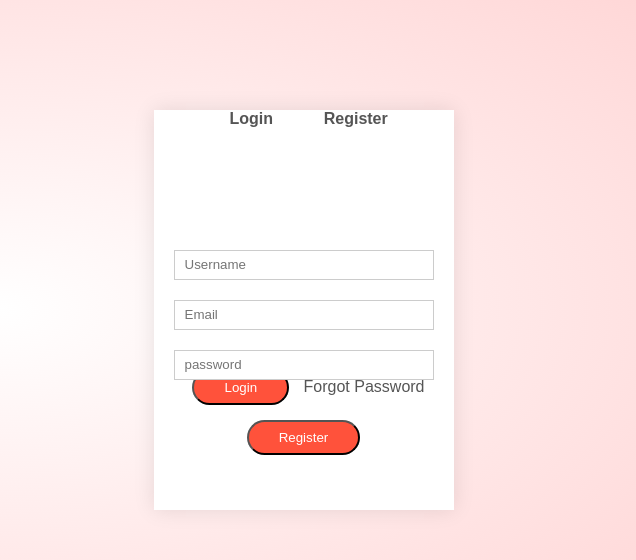
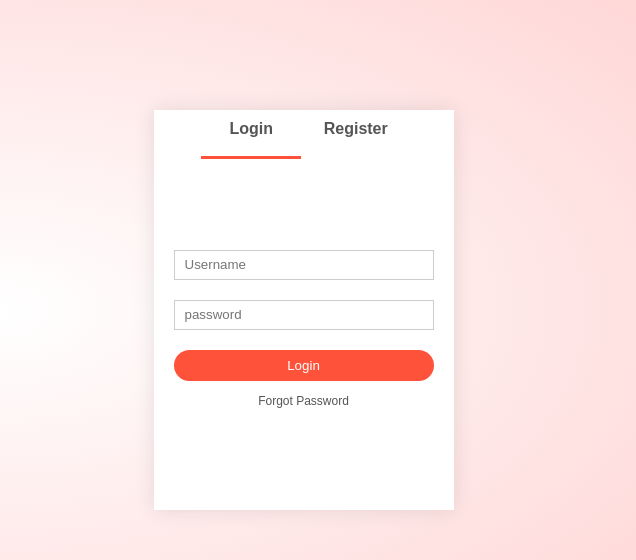
Before and after one commit to novapi01/ecom-repo-v2, a plain HTML site: page account.html in a window 1280 px wide. Both pictures are taken after a click on the element "Login". Shown: the part 103-663 px from the top of the page, 644-1280 px from the left. Drawn offline with Linux system fonts and the light colour scheme.

Commit message:
acc javascript addition

```diff
--- a/account.html
+++ b/account.html
@@ -43,16 +43,17 @@
       <div class="col-2">
         <div class="form-container">
           <div class="form-btn">
-            <span>Login</span>
-            <span>Register</span>
+            <span onclick="Login()">Login</span>
+            <span onclick="Register()">Register</span>
+            <hr id="Indicator">
           </div>
-          <form>
+          <form id="LoginForm">
             <input type="text" placeholder="Username">
             <input type="password" placeholder="password">
             <button type="submit" class="btn">Login</button>
             <a href="">Forgot Password</a>
           </form>
-          <form>
+          <form id="RegForm">
             <input type="text" placeholder="Username">
             <input type="email" placeholder="Email">
             <input type="password" placeholder="password">
@@ -133,6 +134,23 @@
         }
     </script>
 
+<!-------- js for toggle menu---------->
+    <script type="text/javascript">
+      var LoginForm = document.getElementById("LoginForm");
+      var RegForm = document.getElementById("RegForm");
+      var Indicator = document.getElementById("Indicator");
+
+      function Register(){
+        RegForm.style.transform="translateX(0px)";
+        LoginForm.style.transform="translateX(0px)";
+        Indicator.style.transform="translateX(100px)";
+      }
+      function Login(){
+        RegForm.style.transform="translateX(300px)";
+        LoginForm.style.transform="translateX(300px)";
+        Indicator.style.transform="translateX(0px)";
+      }
+    </script>
 
 </body>
 </html>
--- a/style.css
+++ b/style.css
@@ -439,10 +439,11 @@ th:last-child{
   padding: 20px o;
   margin: auto;
   box-shadow: 0 0 20px 0px rgba(0, 0, 0, 0.1);
+  overflow: hidden;
 }
 .form-container span{
   font-weight: bold;
-  padding: 0 10px;
+  padding: 10px;
   color: #555;
   cursor: pointer;
   width: 100px;
@@ -456,6 +457,7 @@ th:last-child{
   padding: 0 20px;
   position: absolute;
   top: 130px;
+  transition: transform 1s;
 }
 form input{
   width: 100%;
@@ -464,3 +466,30 @@ form input{
   padding: 0 10px;
   border: 1px solid #ccc;
 }
+form .btn{
+  width: 100%;
+  border: none;
+  cursor: pointer;
+  margin: 10px 0;
+}
+form .btn:focus{
+  outline: none;
+}
+#LoginForm{
+  left: -300px;
+}
+#RegForm{
+  left: 0;
+}
+form a{
+  font-size: 12px;
+}
+#Indicator{
+  width: 100px;
+  border: none;
+  background: #ff523b;
+  height: 3px;
+  margin-top: 8px;
+  transform: translateX(100px);
+  transition: transform 1s;
+}
```
Also changed, not shown: index.html (+4 -2 lines).
